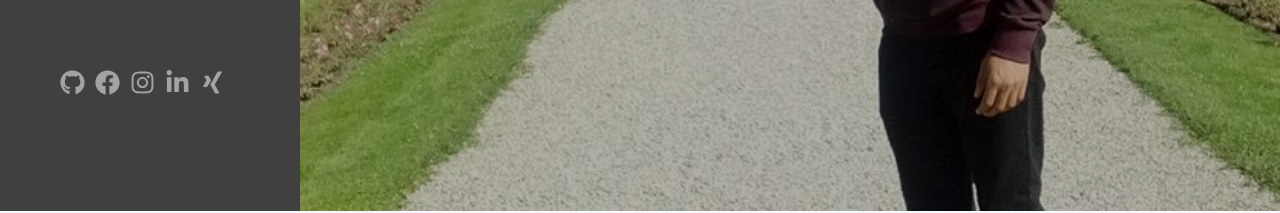
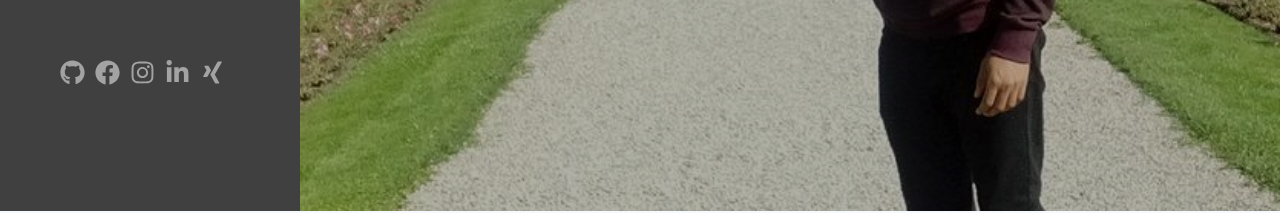
Before and after one commit to KamalByanjankar/PortfolioWebsite, a React (Create React App) app: page / in a window 1280 px wide. Shown: the part 589-802 px from the top of the page. Built offline with nearby package versions, Linux system fonts and the light colour scheme.

Commit message:
css edited

```diff
--- a/src/components/Social/Social.css
+++ b/src/components/Social/Social.css
@@ -1,11 +1,9 @@
 .social {
   position: relative;
-  margin: 20px 0 0px 20px;
-  bottom: -50px;
+  bottom: -30px;
   z-index: 999;
   width: 60%;
   margin: 0 auto;
-  bottom: -40px;
 }
 .social a {
   padding-right: 10px;
```
